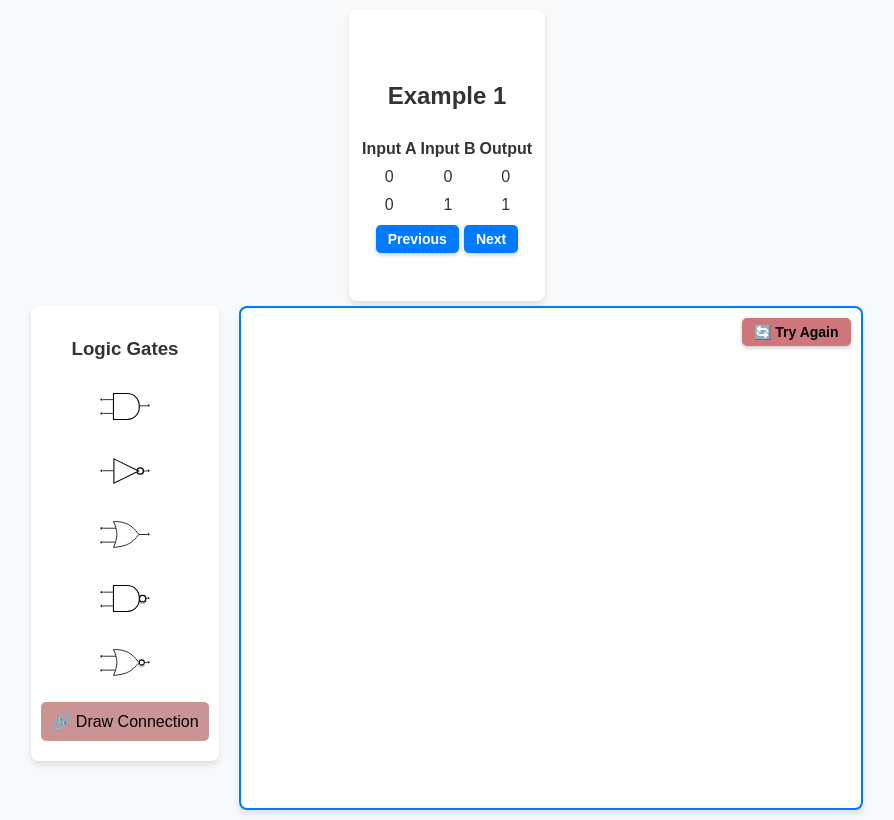
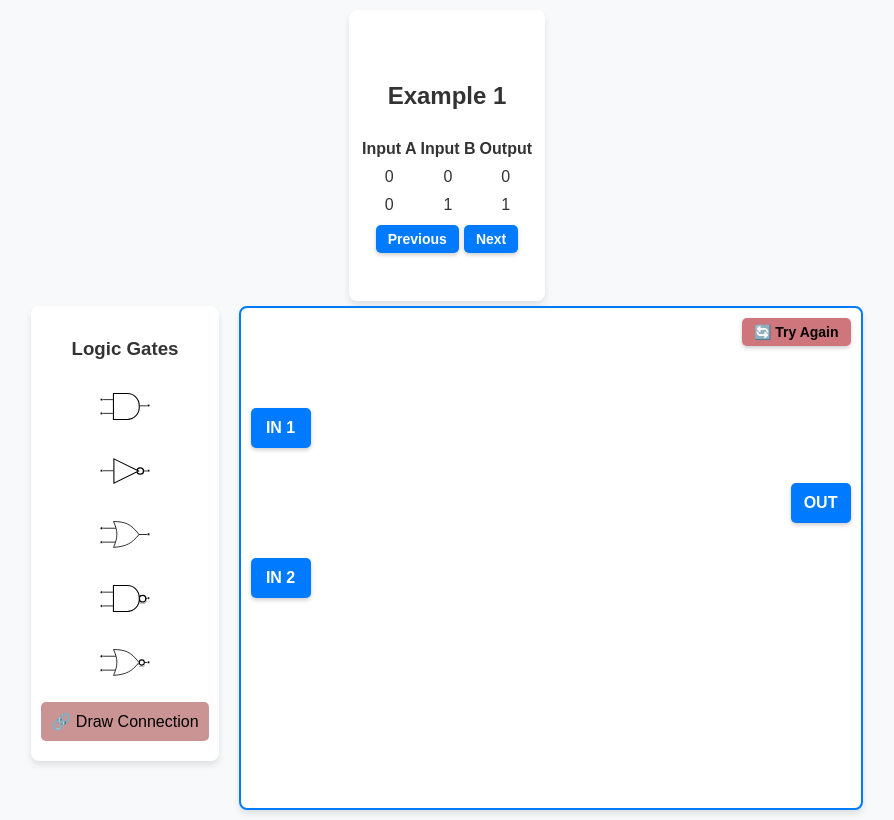
Before and after one commit to Benjamin-GitHub/Logic-gates-games, a React (Vite) app: page / in a window 1280 px wide. Shown: the whole page, without its empty margins (203-1097 px from the left). Built offline with nearby package versions, Linux system fonts and the light colour scheme.

Commit message:
Add the input & output blocks

```diff
--- a/src/GateConnections.jsx
+++ b/src/GateConnections.jsx
@@ -1,22 +1,22 @@
 import React from "react";
 import { motion } from "framer-motion";
 
-const GateConnections = ({ elements, connections, tempConnection, mousePosition, gateIcons }) => {
+const GateConnections = ({ elements, connections, tempConnection, mousePosition, gateIcons, fixedBlocks }) => {
   return (
     <svg className="connections">
       {connections.map((conn, index) => {
-        const fromEl = elements.find((el) => el.id === conn.from.id);
-        const toEl = elements.find((el) => el.id === conn.to.id);
+        const fromEl = elements.find((el) => el.id === conn.from.id) || fixedBlocks.find((block) => block.id === conn.from.id);
+        const toEl = elements.find((el) => el.id === conn.to.id) || fixedBlocks.find((block) => block.id === conn.to.id);
         if (!fromEl || !toEl) return null;
 
-        const toGateData = gateIcons[toEl.type];
+        const toGateData = gateIcons[toEl.type] || {};
 
-        const fromX = fromEl.x + 69;
-        const fromY = fromEl.y + 39;
+        const fromX = fromEl.x ? fromEl.x + 69 : parseInt(fromEl.left) + 60;
+        const fromY = fromEl.y ? fromEl.y + 39 : parseInt(fromEl.top) + 20;
 
         const inputIndex = conn.to.portIndex || 0;
-        let toX = toEl.x + 12;
-        let toY = toEl.y + (toGateData.inputs === 1 ? 39 : inputIndex === 0 ? 33 : 49);
+        let toX = toEl.x ? toEl.x + 12 : parseInt(toEl.left) + 10;
+        let toY = toEl.y ? toEl.y + (toGateData.inputs === 1 ? 39 : inputIndex === 0 ? 33 : 49) : parseInt(toEl.top) + 20;
 
         const midX = (fromX + toX) / 2;
         const controlY1 = fromY;
@@ -25,8 +25,8 @@ const GateConnections = ({ elements, connections, tempConnection, mousePosition,
         const pathD = `M ${fromX},${fromY} C ${midX},${controlY1} ${midX},${controlY2} ${toX},${toY}`;
 
         return (
+          <g key={index}>
             <motion.path
-            key={index}
               d={pathD}
               stroke="blue"
               strokeWidth="2"
@@ -35,14 +35,26 @@ const GateConnections = ({ elements, connections, tempConnection, mousePosition,
               animate={{ pathLength: 1 }}
               transition={{ duration: 0.5, ease: "easeInOut" }}
             />
+            <text x={midX} y={(fromY + toY) / 2} fontSize="12" fill="black" textAnchor="middle" dy="-5">
+              {conn.from.id} ➝ {conn.to.id}
+            </text>
+          </g>
         );
       })}
 
       {tempConnection && (
+        (() => {
+          const fromEl = elements.find(el => el.id === tempConnection.id) || fixedBlocks.find(block => block.id === tempConnection.id);
+          if (!fromEl) return null;
+
+          const fromX = fromEl.x ? fromEl.x + 60 : parseInt(fromEl.left) + 60;
+          const fromY = fromEl.y ? fromEl.y + 30 : parseInt(fromEl.top) + 20;
+
+          return (
             <motion.path
-          d={`M ${elements.find(el => el.id === tempConnection.id).x + 60},${elements.find(el => el.id === tempConnection.id).y + 30}
-              C ${(mousePosition.x + elements.find(el => el.id === tempConnection.id).x + 60) / 2},${elements.find(el => el.id === tempConnection.id).y + 30}
-              ${(mousePosition.x + elements.find(el => el.id === tempConnection.id).x + 60) / 2},${mousePosition.y}
+              d={`M ${fromX},${fromY}
+                  C ${(mousePosition.x + fromX) / 2},${fromY}
+                  ${(mousePosition.x + fromX) / 2},${mousePosition.y}
                   ${mousePosition.x},${mousePosition.y}`}
               stroke="red"
               strokeWidth="2"
@@ -51,6 +63,8 @@ const GateConnections = ({ elements, connections, tempConnection, mousePosition,
               animate={{ pathLength: 1 }}
               transition={{ duration: 0.5, ease: "easeInOut" }}
             />
+          );
+        })()
       )}
     </svg>
   );
--- a/src/LogicGateApp.jsx
+++ b/src/LogicGateApp.jsx
@@ -1,6 +1,4 @@
 import React, { useState, useRef, useEffect } from "react";
-import Draggable from "react-draggable";
-import { motion } from "framer-motion";
 import "./logic_gate_styles.css";
 
 import TruthTable from "./TruthTable";
@@ -21,6 +19,24 @@ export default function LogicGateApp() {
   const [lastGatePosition, setLastGatePosition] = useState({ x: 50, y: 50 });
   const [draggingDisabled, setDraggingDisabled] = useState(false);
 
+  const fixedBlocks = [
+    { id: "input1", label: "IN 1", type: "input", top: "20%", left: "10px" },
+    { id: "input2", label: "IN 2", type: "input", top: "50%", left: "10px" },
+    { id: "output", label: "OUT", type: "output", top: "35%", right: "10px" }
+  ];
+
+  const handleBlockClick = (id) => {
+    if (!isDrawing) return;
+
+    if (!tempConnection) {
+      setTempConnection({ id, portType: "output", portIndex: 0 });
+    } else {
+      setConnections([...connections, { from: tempConnection, to: { id, portType: "input", portIndex: 0 } }]);
+      setTempConnection(null);
+      setIsDrawing(false);
+      setDraggingDisabled(false); // Re-enable dragging after drawing
+    }
+  };
 
   useEffect(() => {
     const handleMouseMove = (event) => {
@@ -137,6 +153,8 @@ export default function LogicGateApp() {
           resetCanvas={resetCanvas}
           gateIcons={gateIcons}
           draggingDisabled={draggingDisabled}
+          fixedBlocks={fixedBlocks}
+          handleBlockClick={handleBlockClick}
         />
       </div>
     </div>
--- a/src/LogicGateCanvas.jsx
+++ b/src/LogicGateCanvas.jsx
@@ -1,9 +1,6 @@
 import React from "react";
-import Draggable from "react-draggable";
-import { motion } from "framer-motion";
+import DraggableGate from "./DraggableGate";
 import GateConnections from "./GateConnections";
-import DraggableGate from "./DraggableGate";
-
 
 const LogicGateCanvas = ({
   elements,
@@ -16,7 +13,9 @@ const LogicGateCanvas = ({
   mousePosition,
   resetCanvas,
   gateIcons,
-  draggingDisabled
+  draggingDisabled,
+  fixedBlocks,
+  handleBlockClick
 }) => {
   return (
     <div className="canvas">
@@ -24,6 +23,19 @@ const LogicGateCanvas = ({
         🔄 Try Again
       </button>
 
+      {/* Fixed Input Blocks */}
+      {fixedBlocks.map((block) => (
+        <div
+          key={block.id}
+          className={`fixed-block ${block.type}-block`}
+          style={{ top: block.top, left: block.left, right: block.right }}
+          onClick={() => handleBlockClick(block.id)}
+        >
+          {block.label}
+        </div>
+      ))}
+
+      {/* Render Draggable Gates */}
       {elements.map((el) => (
         <DraggableGate
           key={el.id}
@@ -37,12 +49,14 @@ const LogicGateCanvas = ({
         />
       ))}
 
+      {/* Render Connections */}
       <GateConnections
         elements={elements}
         connections={connections}
         tempConnection={tempConnection}
         mousePosition={mousePosition}
         gateIcons={gateIcons}
+        fixedBlocks={fixedBlocks}
       />
     </div>
   );
--- a/src/logic_gate_styles.css
+++ b/src/logic_gate_styles.css
@@ -184,6 +184,29 @@ body {
   stroke-width: 2;
 }
 
+.fixed-block {
+  position: absolute;
+  width: 60px;
+  height: 40px;
+  background-color: #007bff;
+  color: white;
+  display: flex;
+  align-items: center;
+  justify-content: center;
+  border-radius: 5px;
+  font-weight: bold;
+  user-select: none;
+  box-shadow: 0 2px 4px rgba(0, 0, 0, 0.2);
+}
+
+.input-block {
+  left: 10px;
+}
+
+.output-block {
+  right: 10px;
+}
+
 @media screen and (max-width: 768px) {
   .container {
     flex-direction: column;
```
Lines whose indentation alone changed are shown as unchanged.
